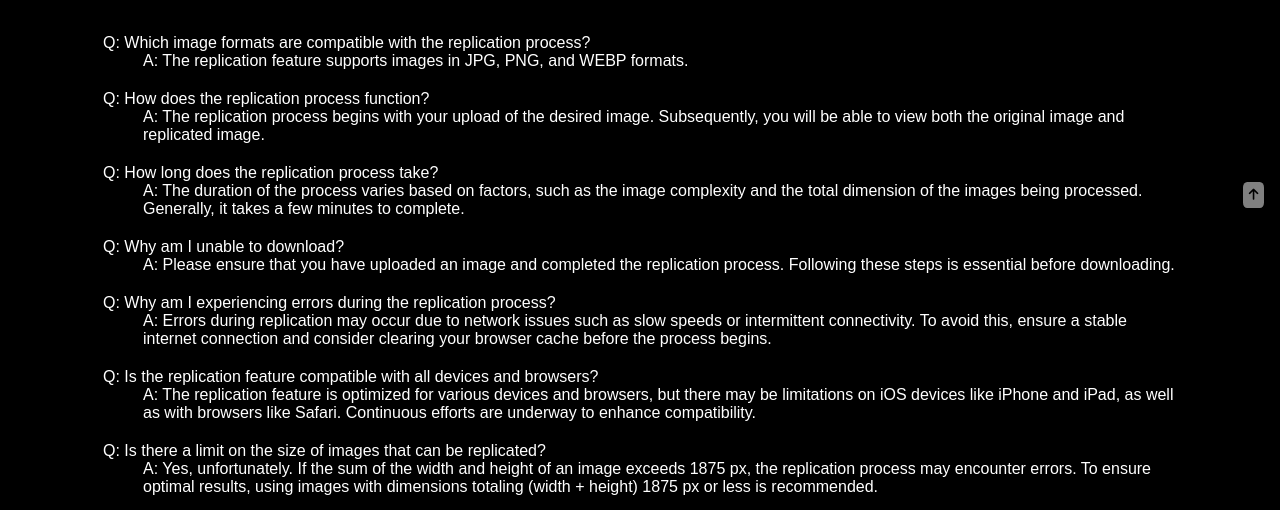
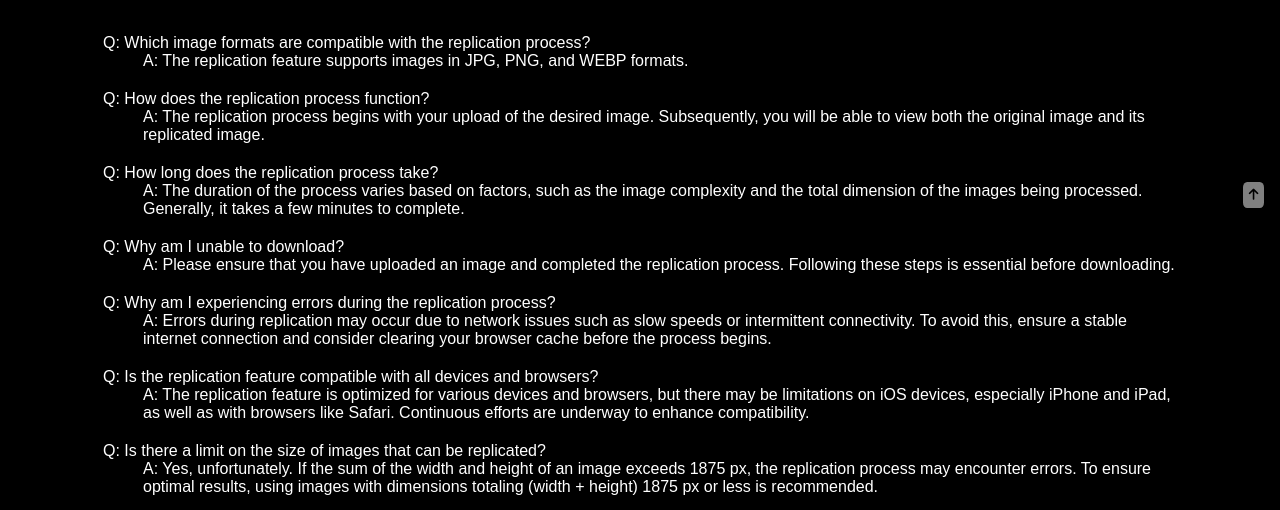
Before and after one commit to Ryo-samurai6340/AIVisualDoppelganger, a Flask app: page / in a window 1280 px wide. Shown: the part 832-1342 px from the top of the page. Run offline with Flask 3, Linux system fonts and the light colour scheme; some libraries are stand-ins or nearby versions.

Commit message:
Update index.html

```diff
--- a/templates/index.html
+++ b/templates/index.html
@@ -208,7 +208,7 @@
                             <dt>Q: How does the replication process function?</dt>
                             <dd>
                                 A: The replication process begins with your upload of the desired image.
-                                Subsequently, you will be able to view both the original image and replicated
+                                Subsequently, you will be able to view both the original image and its replicated
                                 image.
                             </dd>
                             <dt>Q: How long does the replication process take?</dt>
@@ -232,7 +232,7 @@
                             <dt>Q: Is the replication feature compatible with all devices and browsers?<dt>
                             <dd>
                                 A: The replication feature is optimized for various devices and browsers, but there
-                                may be limitations on iOS devices like iPhone and iPad, as well as with browsers like
+                                may be limitations on iOS devices, especially iPhone and iPad, as well as with browsers like
                                 Safari. Continuous efforts are underway to enhance compatibility.
                             </dd>
                             <dt>Q: Is there a limit on the size of images that can be replicated?<dt>
```
